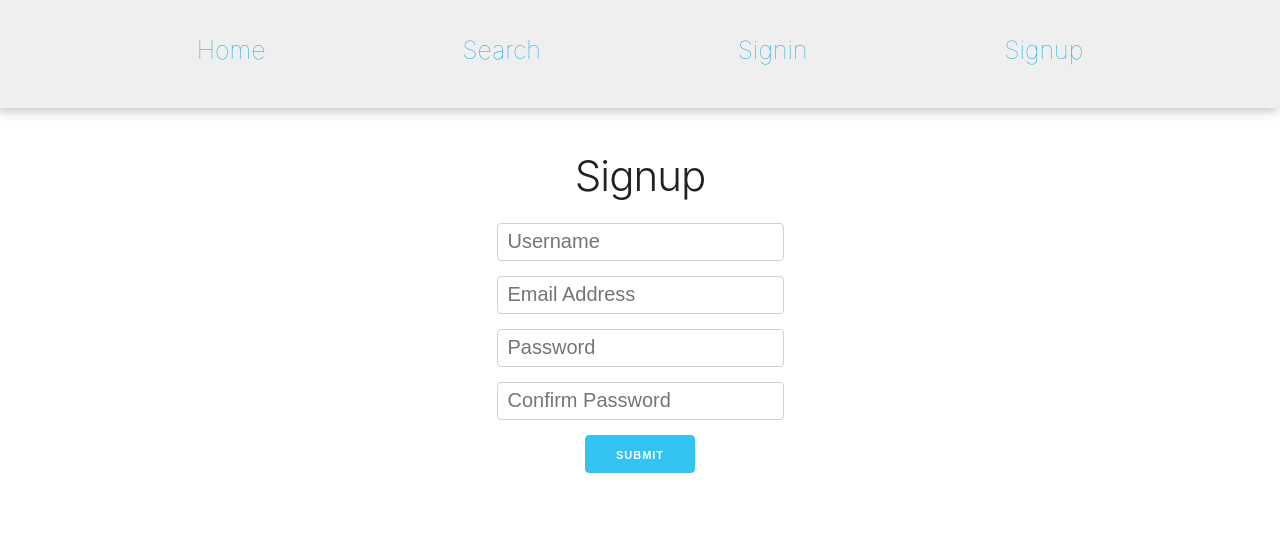
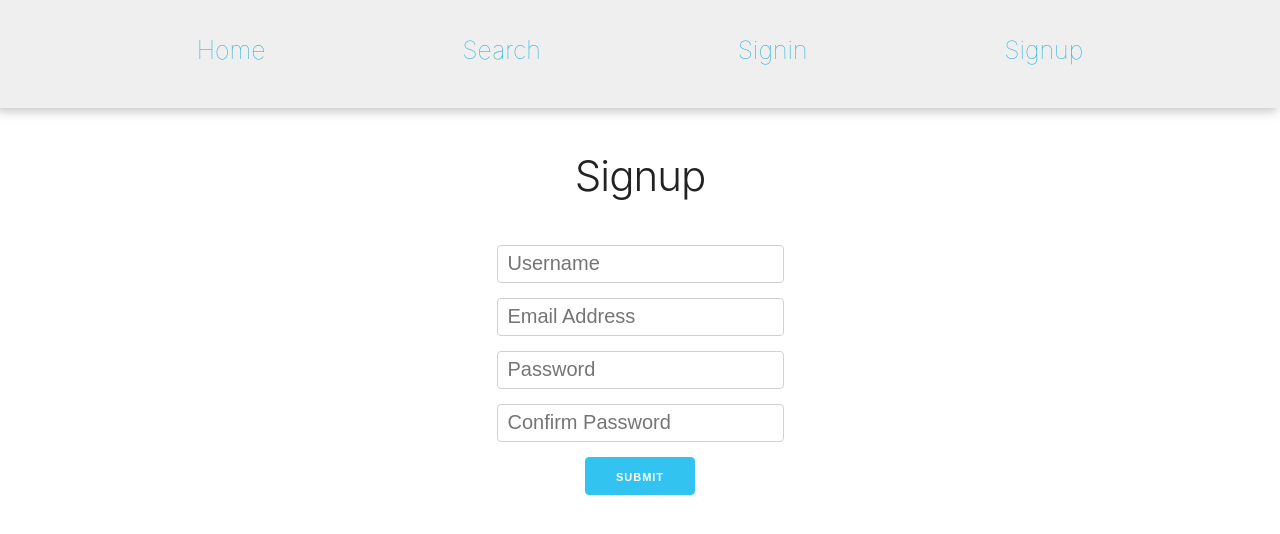
Before and after one commit to Grauero/Recipes-App, a React (Create React App) app in the folder client/: page /signup in a window 1280 px wide. Shown: the top 534 px of the page. Built offline with nearby package versions, Linux system fonts and the light colour scheme; no server answers; what react-pose would draw is missing.

Commit message:
Update performance and accessibility metrics

```diff
--- a/client/public/index.html
+++ b/client/public/index.html
@@ -1,13 +1,21 @@
 <!DOCTYPE html>
 <html lang="en">
   <head>
-    <meta charset="utf-8" />
     <link rel="shortcut icon" href="%PUBLIC_URL%/favicon.png" />
+
+    <meta charset="UTF-8" />
+    <meta name="description" content="Recipe Application" />
+    <meta
+      name="keywords"
+      content="React, Node, Express, MongoDB, Apollo Client, Apollo Server, GraphQL, Recipes Application"
+    />
+    <meta name="author" content="Grauero" />
     <meta
       name="viewport"
       content="width=device-width, initial-scale=1, shrink-to-fit=no"
     />
     <meta name="theme-color" content="#000000" />
+
     <link rel="manifest" href="%PUBLIC_URL%/manifest.json" />
     <link
       rel="stylesheet"
--- a/client/src/components/App.css
+++ b/client/src/components/App.css
@@ -1,6 +1,12 @@
 .App {
   text-align: center;
   margin-top: 1em;
+  width: 90vw;
+  margin: 0 auto;
+}
+
+h2.heading {
+  margin: 1em 0;
 }
 
 nav {
@@ -32,6 +38,10 @@ select,
 textarea {
   padding: 0.4em 0.2em;
   font-size: 2rem;
+}
+
+input[type='search'] {
+  margin: 1em 0;
 }
 
 nav a,
@@ -175,7 +185,6 @@ nav a:link {
 .recipe-image:after {
   content: '';
   position: absolute;
-  width: 100%;
   height: 60vh;
   opacity: 0.25;
   transition: opacity 0.3s ease-in-out;
--- a/client/src/components/auth/Signin.js
+++ b/client/src/components/auth/Signin.js
@@ -41,7 +41,7 @@ class Signin extends Component {
 
     return (
       <div className="App">
-        <h2 className="App">Signin</h2>
+        <h2 className="App heading">Signin</h2>
         <Mutation mutation={SIGNIN_USER} variables={{ username, password }}>
           {(signinUser, { loading, error }) => (
             <form className="form" onSubmit={e => this.handleSubmit(e, signinUser)}>
--- a/client/src/components/auth/Signup.js
+++ b/client/src/components/auth/Signup.js
@@ -51,7 +51,7 @@ class Signup extends Component {
 
     return (
       <div className="App">
-        <h2 className="App">Signup</h2>
+        <h2 className="App heading">Signup</h2>
         <Mutation mutation={SIGNUP_USER} variables={{ username, email, password }}>
           {(signupUser, { loading, error }) => (
             <form className="form" onSubmit={e => this.handleSubmit(e, signupUser)}>
```
